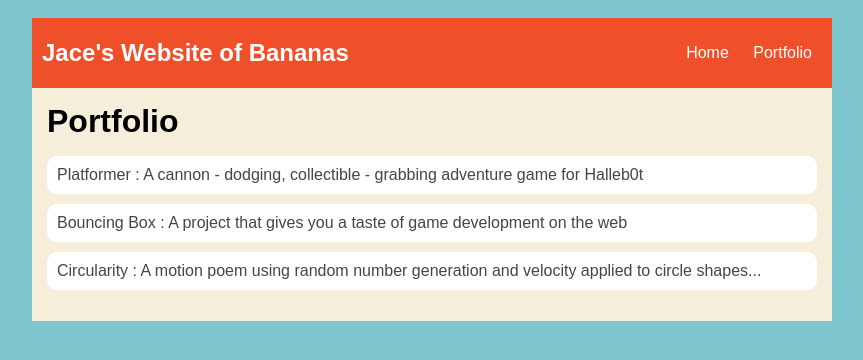
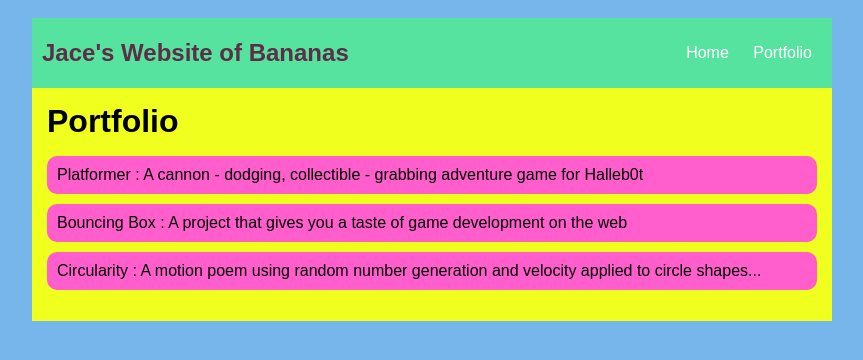
Before and after one commit to JaceLuckoski/JaceLuckoski, a plain HTML site: page portfolio.html in a window 1280 px wide. Shown: the whole page, without its empty margins (208-1071 px from the left). Drawn offline with Linux system fonts and the light colour scheme.

Commit message:
added portfolio.html

```diff
--- a/portfolio.html
+++ b/portfolio.html
@@ -3,8 +3,8 @@
         <title> Jace's Website of Bananas</title>
         <style type="text/css">
             body {
-                background: rgb(125, 198, 205);
-                color: rgb(45, 45, 45);
+                background: #77B6EA;
+                color: black;
                 padding: 10px;
                 font-family: arial;
             }
@@ -20,7 +20,7 @@
 
             /* navigation menu */
             nav {
-                background: rgb(239, 80, 41);
+                background: #56E39F;
                 margin: 0 auto;
                 display: flex;
                 padding: 10px;
@@ -28,7 +28,7 @@
             h1 {
                 display: flex;
                 align-items: center;
-                color: rgb(255, 255, 255);
+                color: #5D2E46;
                 flex: 1;
                 margin: 0;
             }
@@ -46,7 +46,7 @@
 
             /* main container area beneath menu */
             main {
-                background: rgb(245, 238, 219);
+                background: #F0FF1E;
                 display: flex;
             }
             .content {
@@ -63,7 +63,7 @@
          }
 
          #portfolio li {
-             background: #fff;
+             background: #FF5ECC;
              padding: 10px;
              border-radius: 10px;
              margin-bottom: 10px;
@@ -75,7 +75,7 @@
 
          #portfolio a {
              text-decoration: none;
-             color: #454545;
+             color: black;
          }
         </style>
     </head>
```
